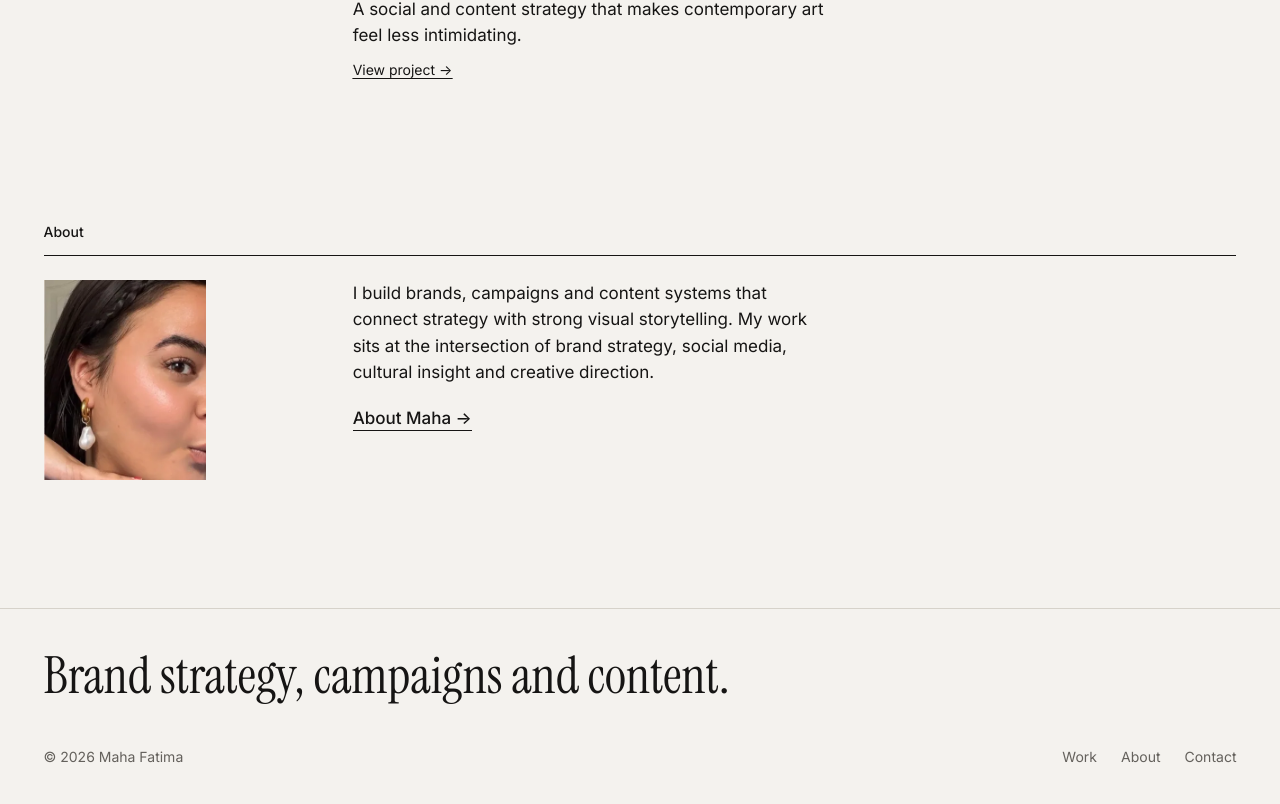
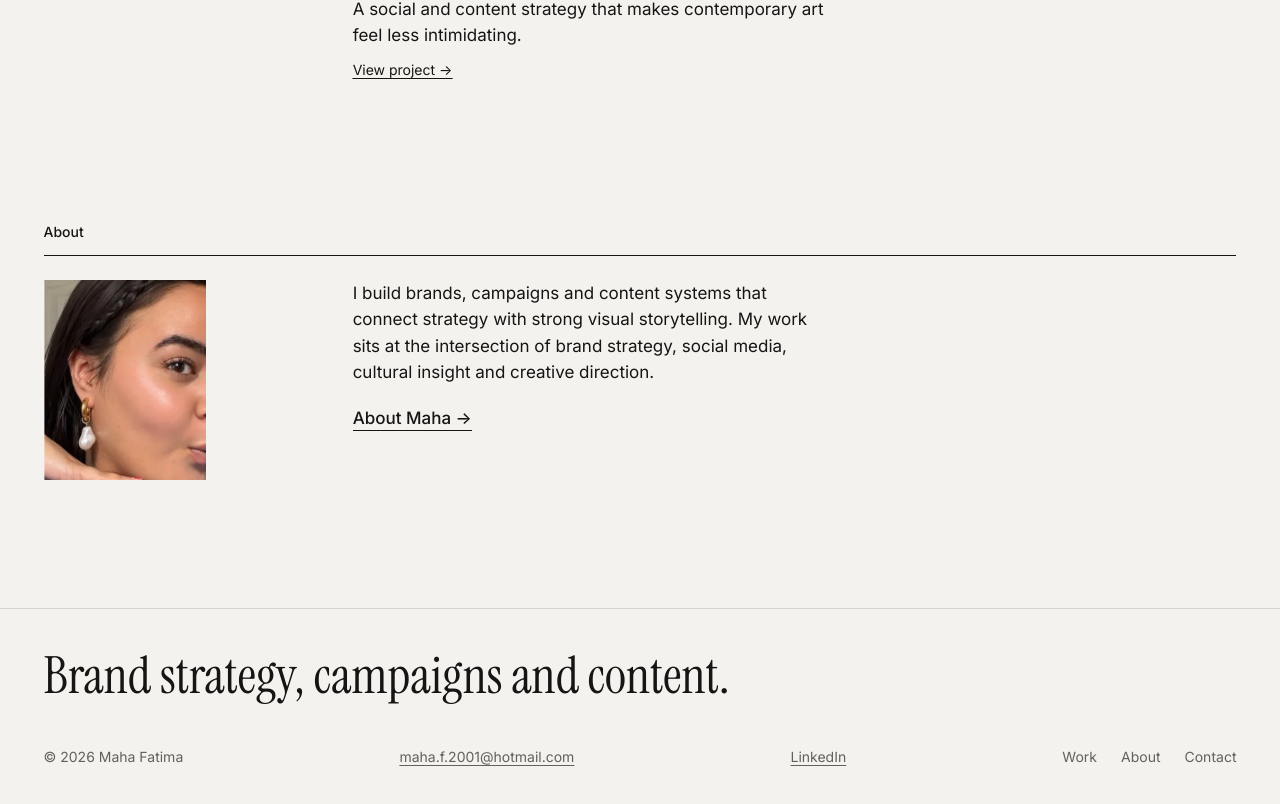
Before and after one commit to hairbows2001-ops/proclivity-club, a Next.js app in the folder portfolio/: page / in a window 1280 px wide. Shown: the part 2541-3345 px from the top of the page. Built offline with nearby package versions, Linux system fonts and the light colour scheme.

Commit message:
Portfolio: add email and LinkedIn to Contact page and footer
Co-Authored-By: Claude Opus 5.5 <noreply@anthropic.com>
Claude-Session: https://claude.ai/code/session_013tv1PCnjdmXMCpGfdQA2uT

```diff
--- a/portfolio/components/SiteFooter.tsx
+++ b/portfolio/components/SiteFooter.tsx
@@ -12,6 +12,11 @@ export function SiteFooter() {
             <a href={`mailto:${site.email}`}>{site.email}</a>
           </p>
         )}
+        {site.linkedin && (
+          <p>
+            <a href={site.linkedin}>LinkedIn</a>
+          </p>
+        )}
         <ul className="nav-list">
           {nav.map((item) => (
             <li key={item.href}>
--- a/portfolio/content/site.ts
+++ b/portfolio/content/site.ts
@@ -10,8 +10,8 @@ export const site = {
     "Maha Fatima — marketing and creative strategy. Brands, campaigns and content systems that connect strategy with strong visual storytelling.",
 
   // Contact methods. Leave a value empty ("") and it is not shown anywhere.
-  email: "", // e.g. "name@example.com"
-  linkedin: "", // full profile URL, e.g. "https://www.linkedin.com/in/…"
+  email: "maha.f.2001@hotmail.com",
+  linkedin: "https://www.linkedin.com/in/maha-fatima-69b863306",
   cv: "", // put the PDF in /public (e.g. /public/maha-fatima-cv.pdf) and set "/maha-fatima-cv.pdf"
 };
 
```
